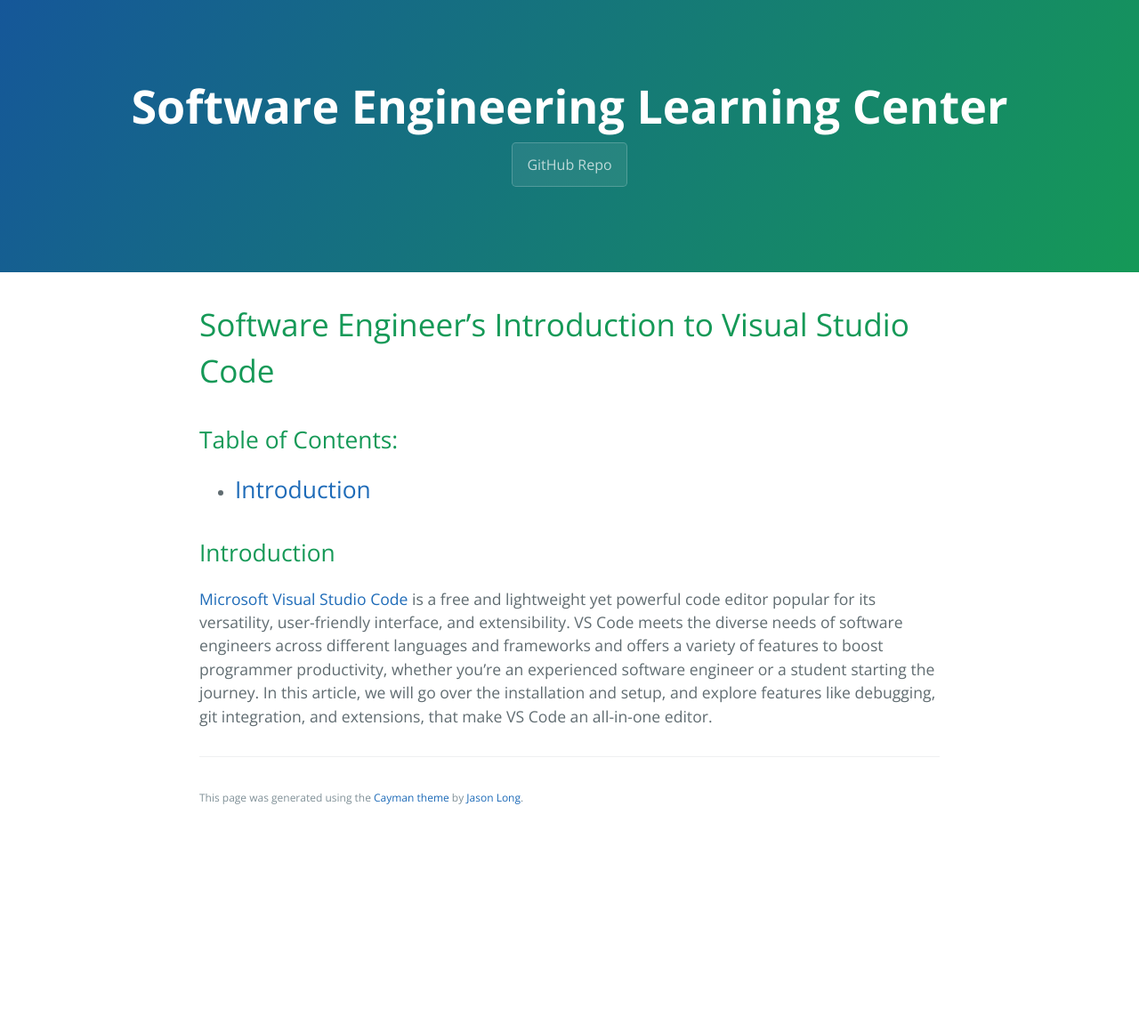
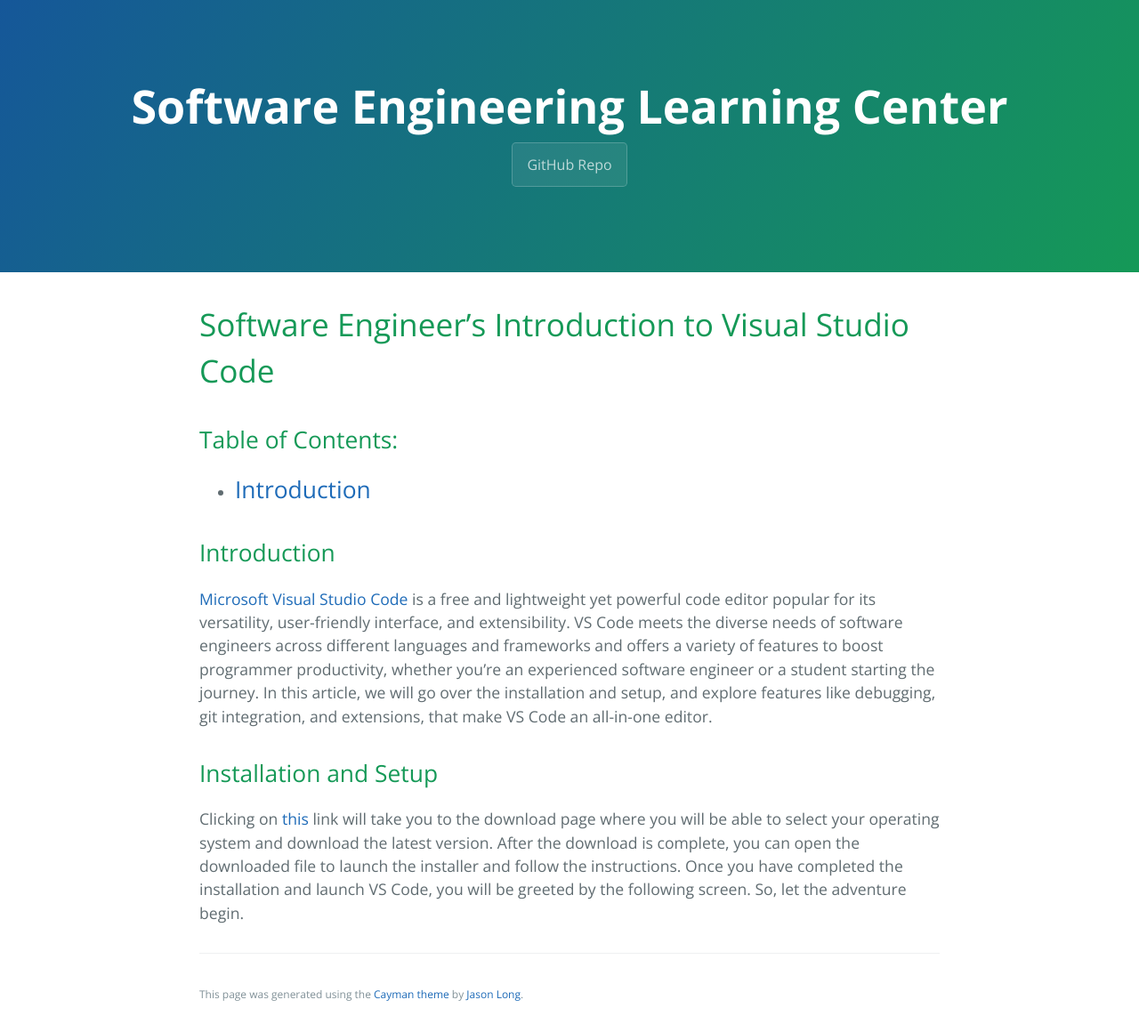
Before and after one commit to learning-software-engineering/learning-software-engineering.github.io, a Jekyll site: the page built from Topics/Software_Tools/VSCode.md, in a window 1280 px wide. Shown: the whole page at 89% size. Built offline with Jekyll 4.4.1, drawn with Linux system fonts in a browser that asks for light colours; our own code applies the rules of GitHub Pages for plain Markdown files; before the commit the page ends 939 px from its top, so only the background shows below that.

Commit message:
Add Setup and installation info for VSCode

```diff
--- a/Topics/Software_Tools/VSCode.md
+++ b/Topics/Software_Tools/VSCode.md
@@ -6,3 +6,6 @@
 
 ## Introduction
 [Microsoft Visual Studio Code](https://code.visualstudio.com/) is a free and lightweight yet powerful code editor popular for its versatility, user-friendly interface, and extensibility. VS Code meets the diverse needs of software engineers across different languages and frameworks and offers a variety of features to boost programmer productivity, whether you’re an experienced software engineer or a student starting the journey. In this article, we will go over the installation and setup, and explore features like debugging, git integration, and extensions, that make VS Code an all-in-one editor.
+
+## Installation and Setup
+Clicking on [this](https://code.visualstudio.com/download) link will take you to the download page where you will be able to select your operating system and download the latest version. After the download is complete, you can open the downloaded file to launch the installer and follow the instructions. Once you have completed the installation and launch VS Code, you will be greeted by the following screen. So, let the adventure begin.
```
